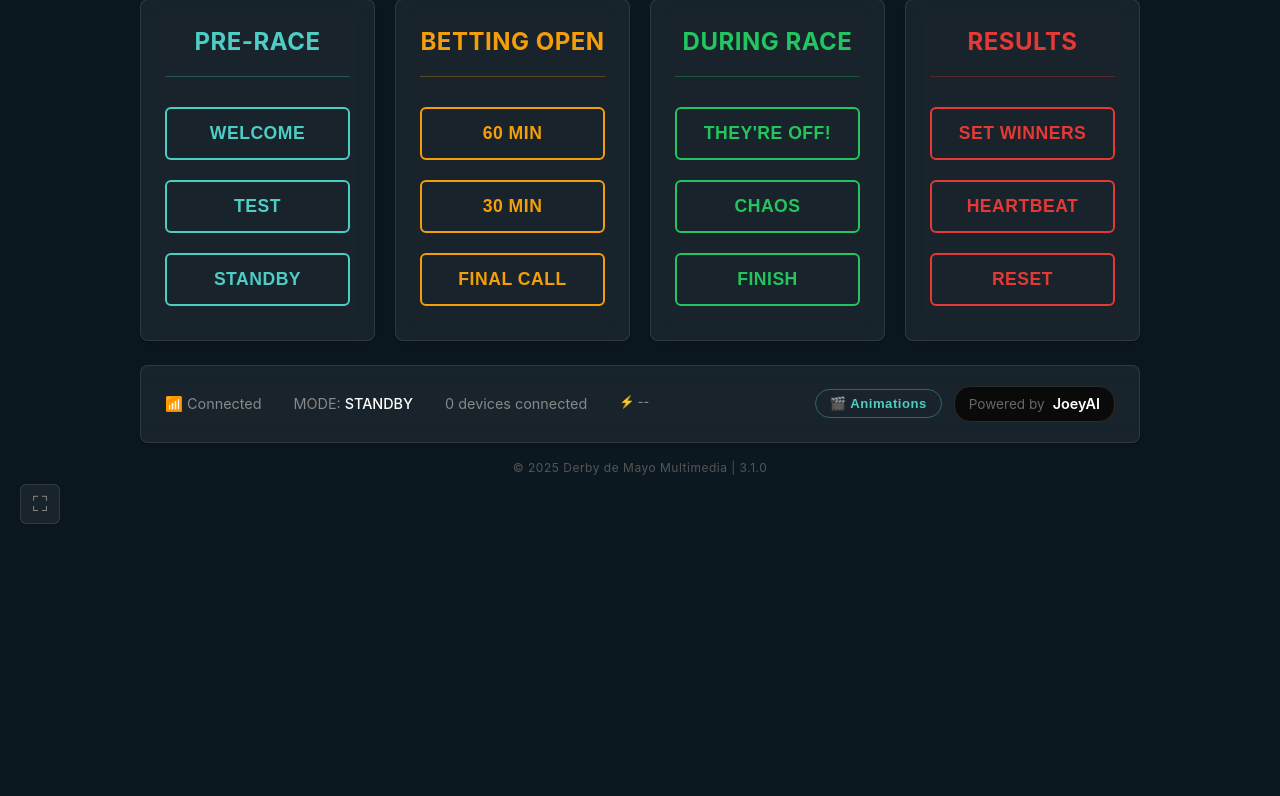
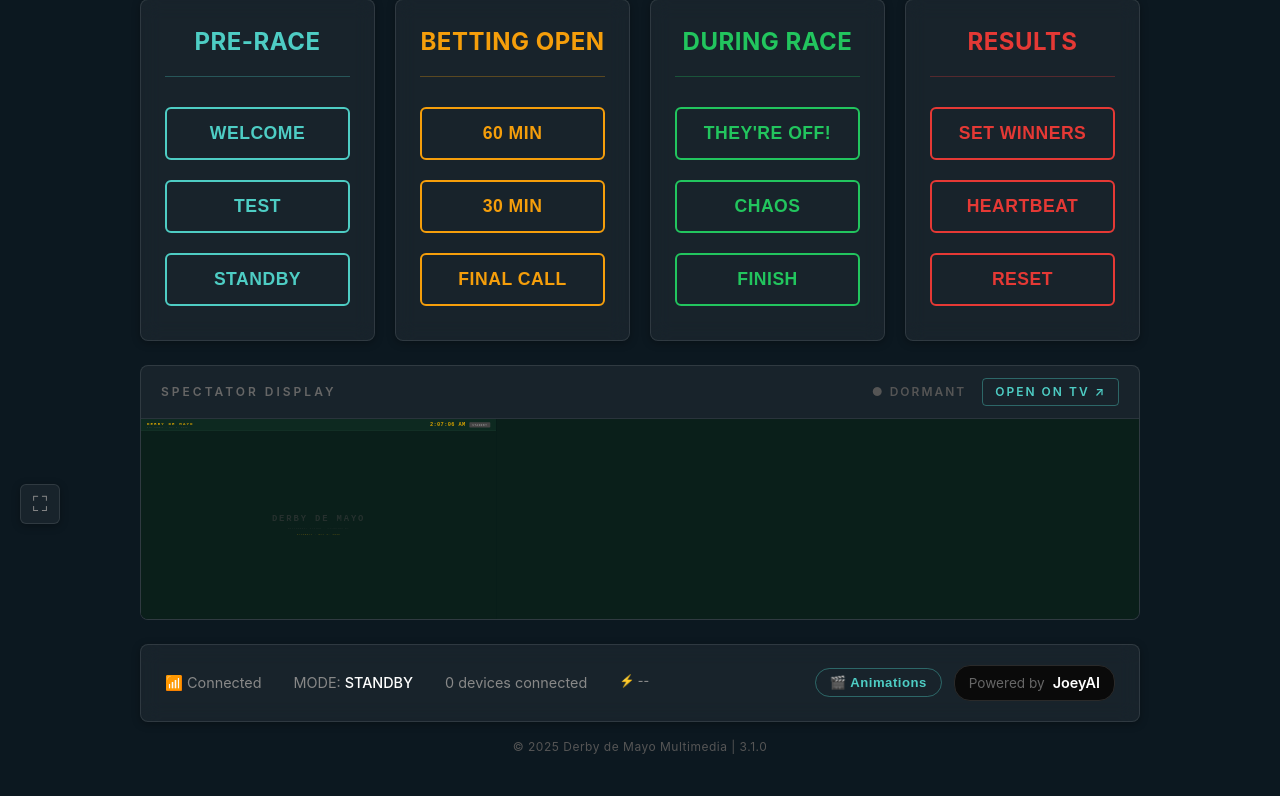
Before and after one commit to JoeyEinTX/DDM-Multimedia, a Flask app: page / in a window 1280 px wide. Shown: the part 256-1052 px from the top of the page. Before the commit the page ends 780 px from the top, so only its background shows below. Run offline with Flask 3, Linux system fonts and the light colour scheme; data that the repository does not hold is empty; some libraries are stand-ins or nearby versions.

Commit message:
feat: add spectator preview panel to admin dashboard
Embed a scaled-down iframe of /guest/spectator in the admin dashboard
below the control panels. Includes a state indicator dot that tracks
the current mode via MutationObserver on the current-mode element, and
an "OPEN ON TV" link to launch the spectator display in a new tab.

Co-Authored-By: Claude Opus 4.6 (1M context) <noreply@anthropic.com>

```diff
--- a/pi5/static/css/ddm_style.css
+++ b/pi5/static/css/ddm_style.css
@@ -1954,3 +1954,82 @@ body {
         padding: 24px;
     }
 }
+
+/* =====================================================================
+   Spectator Preview Panel
+   ===================================================================== */
+
+.spectator-preview-section {
+    background: rgba(255, 255, 255, 0.05);
+    border: 1px solid rgba(255, 255, 255, 0.1);
+    border-radius: 8px;
+    margin-bottom: 24px;
+    overflow: hidden;
+}
+
+.spectator-preview-header {
+    padding: 12px 20px;
+    display: flex;
+    justify-content: space-between;
+    align-items: center;
+    border-bottom: 1px solid rgba(255, 255, 255, 0.08);
+}
+
+.spectator-preview-label {
+    font-size: 0.75em;
+    font-weight: 600;
+    letter-spacing: 3px;
+    color: #666666;
+    text-transform: uppercase;
+}
+
+.spectator-preview-controls {
+    display: flex;
+    align-items: center;
+    gap: 16px;
+}
+
+.spectator-state-dot {
+    font-size: 0.75em;
+    letter-spacing: 2px;
+    font-weight: 600;
+}
+
+.spectator-state-dot.dormant    { color: #555; }
+.spectator-state-dot.betting    { color: #f59e0b; }
+.spectator-state-dot.final-call { color: #E53935; }
+.spectator-state-dot.racing     { color: #4ECDC4; }
+.spectator-state-dot.official   { color: #FFD700; }
+
+.btn-spectator-open {
+    font-size: 0.75em;
+    font-weight: 600;
+    letter-spacing: 2px;
+    color: #4ECDC4;
+    text-decoration: none;
+    padding: 4px 12px;
+    border: 1px solid rgba(78, 205, 196, 0.4);
+    border-radius: 4px;
+    transition: all 0.2s;
+}
+
+.btn-spectator-open:hover {
+    background: rgba(78, 205, 196, 0.1);
+    border-color: #4ECDC4;
+}
+
+.spectator-preview-frame-wrapper {
+    position: relative;
+    height: 200px;
+    overflow: hidden;
+    background: #0a1f1a;
+}
+
+.spectator-preview-iframe {
+    width: 1920px;
+    height: 1080px;
+    border: none;
+    transform: scale(0.185);
+    transform-origin: top left;
+    pointer-events: none;
+}
--- a/pi5/static/js/ddm_control.js
+++ b/pi5/static/js/ddm_control.js
@@ -1820,4 +1820,45 @@ document.addEventListener('DOMContentLoaded', function() {
     // Listen for fullscreen changes
     document.addEventListener('fullscreenchange', updateFullscreenIcon);
     document.addEventListener('webkitfullscreenchange', updateFullscreenIcon); // Safari
+
+    // Keep spectator preview indicator in sync with current-mode text
+    const modeEl = document.getElementById('current-mode');
+    if (modeEl) {
+        const modeObserver = new MutationObserver(function () {
+            updateSpectatorIndicator(modeEl.textContent.trim());
+        });
+        modeObserver.observe(modeEl, { childList: true, characterData: true, subtree: true });
+    }
 });
+
+// =====================================================================
+// Spectator Preview — state indicator on admin dashboard
+// =====================================================================
+
+function updateSpectatorIndicator(modeText) {
+    var el = document.getElementById('spectator-state-indicator');
+    if (!el) return;
+
+    // Map admin mode strings to spectator state display
+    var MODE_TO_SPECTATOR = {
+        'STANDBY':            { text: '\u25CF DORMANT',      cls: 'dormant' },
+        'IDLE':               { text: '\u25CF DORMANT',      cls: 'dormant' },
+        'DISCONNECTED':       { text: '\u25CF DORMANT',      cls: 'dormant' },
+        'WELCOME':            { text: '\u25CF ENTRIES',       cls: 'betting' },
+        'BETTING_60':         { text: '\u25CF BETTING OPEN',  cls: 'betting' },
+        'BETTING_30':         { text: '\u25CF BETTING OPEN',  cls: 'betting' },
+        'FINAL_CALL':         { text: '\u25CF FINAL CALL',    cls: 'final-call' },
+        'RACE_START':         { text: '\u25CF AT THE POST',   cls: 'racing' },
+        'CHAOS':              { text: '\u25CF RUNNING',       cls: 'racing' },
+        'FINISH':             { text: '\u25CF FINISHED',      cls: 'official' },
+        'RESULTS':            { text: '\u25CF OFFICIAL',      cls: 'official' },
+        'HEARTBEAT_COOLDOWN': { text: '\u25CF OFFICIAL',      cls: 'official' },
+        'COOLDOWN':           { text: '\u25CF OFFICIAL',      cls: 'official' },
+        'TEST':               { text: '\u25CF DORMANT',      cls: 'dormant' },
+        'STOPPED':            { text: '\u25CF DORMANT',      cls: 'dormant' }
+    };
+
+    var info = MODE_TO_SPECTATOR[modeText] || { text: '\u25CF DORMANT', cls: 'dormant' };
+    el.textContent = info.text;
+    el.className = 'spectator-state-dot ' + info.cls;
+}
--- a/pi5/templates/dashboard.html
+++ b/pi5/templates/dashboard.html
@@ -104,6 +104,21 @@
                 <button class="btn" onclick="showResultsModal()">Set Winners</button>
                 <button class="btn" onclick="sendAnimation('HEARTBEAT_COOLDOWN', this)">Heartbeat</button>
                 <button class="btn" onclick="sendReset()">Reset</button>
+            </div>
+        </div>
+
+        <!-- Spectator Preview Panel -->
+        <div class="spectator-preview-section">
+            <div class="spectator-preview-header">
+                <span class="spectator-preview-label">SPECTATOR DISPLAY</span>
+                <div class="spectator-preview-controls">
+                    <span id="spectator-state-indicator" class="spectator-state-dot dormant">● DORMANT</span>
+                    <a href="/guest/spectator" target="_blank" class="btn-spectator-open">OPEN ON TV ↗</a>
+                </div>
+            </div>
+            <div class="spectator-preview-frame-wrapper">
+                <iframe id="spectator-preview-iframe" src="/guest/spectator"
+                    class="spectator-preview-iframe" scrolling="no" frameborder="0"></iframe>
             </div>
         </div>
 
```
